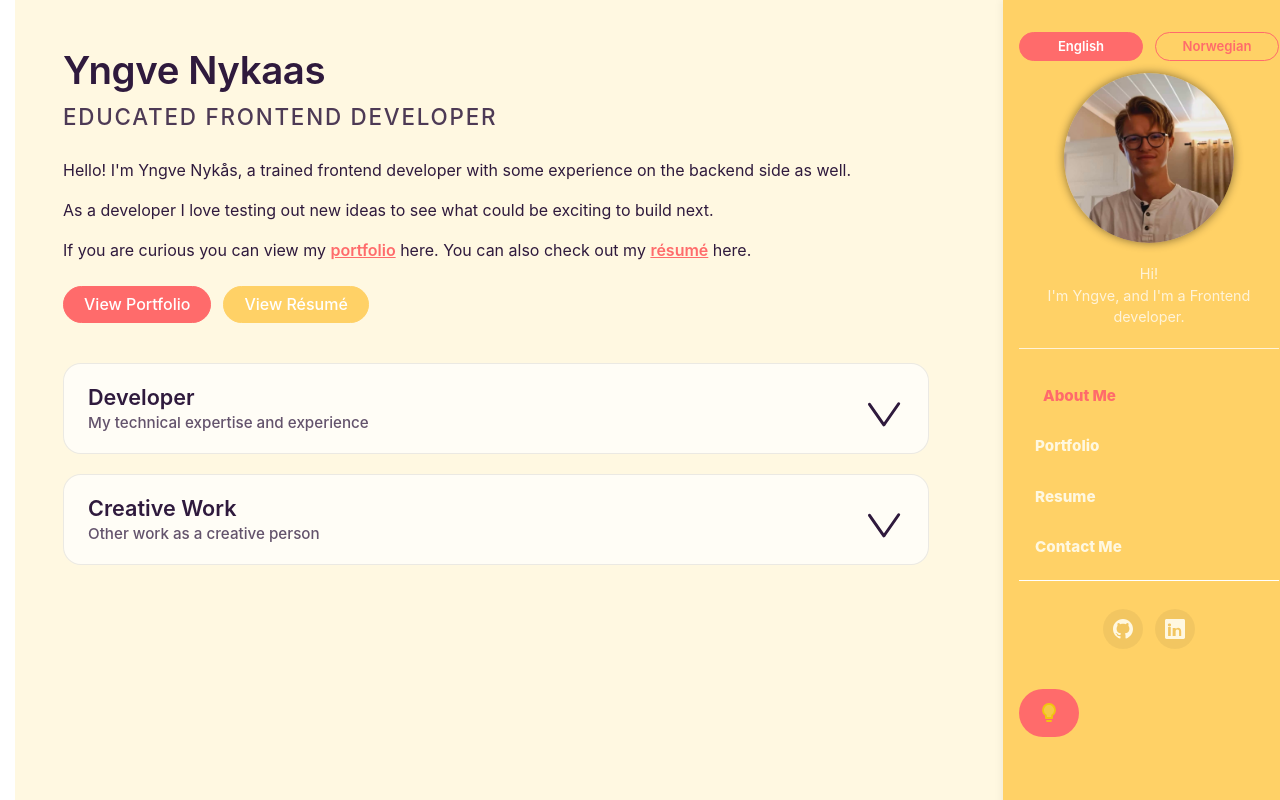
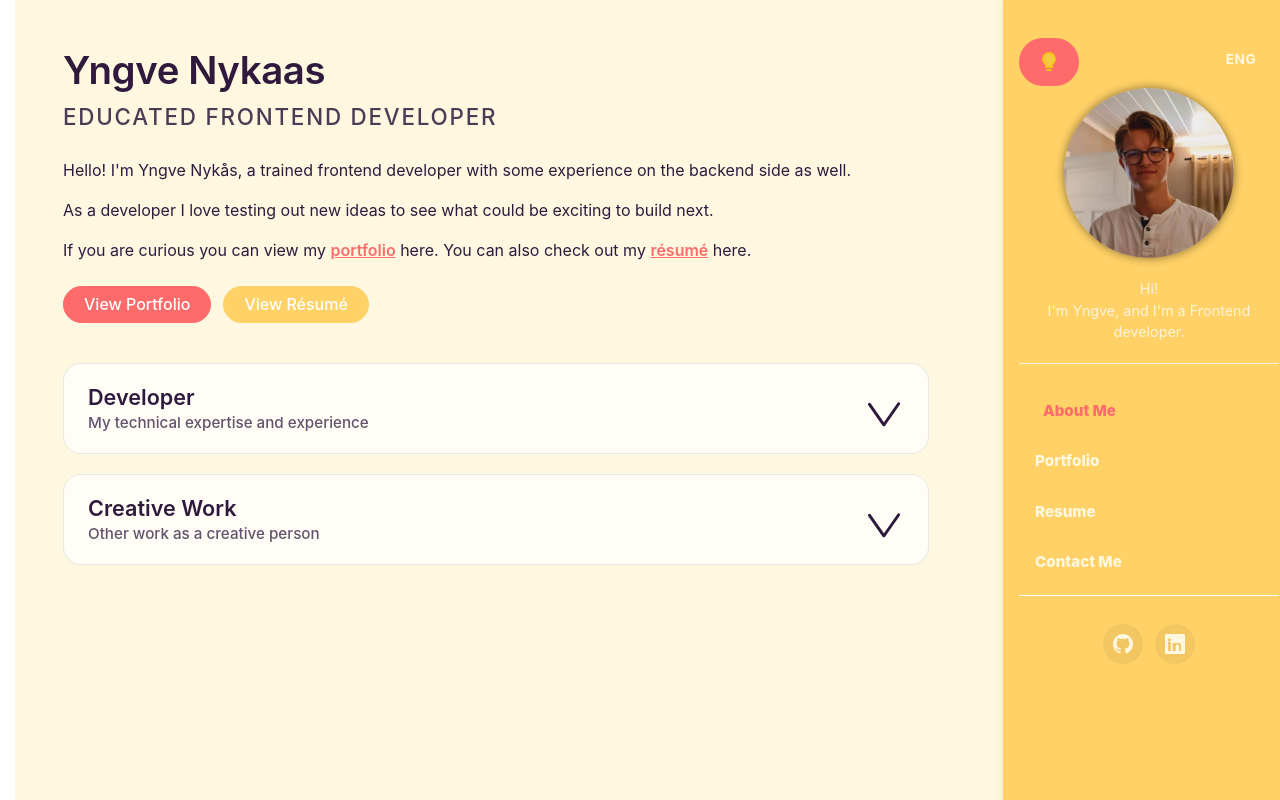
Before and after one commit to YngvN/YngvN.github.io, a React (Vite) app: page /#about in a window 1280 px wide. Built offline with nearby package versions, Linux system fonts and the light colour scheme.

Commit message:
Moved components

```diff
--- a/src/nav/nav.scss
+++ b/src/nav/nav.scss
@@ -47,11 +47,148 @@
         display: flex;
         flex-direction: column;
         gap: 0.75rem;
+        position: relative;
+        padding-top: 3.5rem;
+
+        .nav-toggle-row {
+            position: absolute;
+            top: 0;
+            left: 0;
+            right: 0;
+            display: flex;
+            gap: 0.65rem;
+            align-items: stretch;
+            width: 100%;
+            justify-content: space-between;
+
+            > :where(button, .theme-toggle) {
+                flex: 0 0 auto;
+                max-width: none;
+            }
+
+            >.theme-toggle {
+                margin-top: 6px;
+                transition: width 0.3s ease, margin-top 0.3s ease;
+            }
+        }
 
         .language-toggle {
-            display: flex;
-            gap: 0.75rem;
-            justify-content: center;
+            --lang-shift: 0%;
+            --lang-scale: 1;
+            width: auto;
+            max-width: none;
+            align-self: center;
+            height: 48px;
+            padding: 0.25rem;
+            border-radius: 999px;
+            border: 1px solid transparent;
+            background-color: colors.color("secondary");
+            color: colors.color("background");
+            display: grid;
+            grid-template-columns: repeat(2, 1fr);
+            align-items: center;
+            position: relative;
+            cursor: pointer;
+            overflow: hidden;
+            transition: background-color 0.3s ease, color 0.3s ease, border-color 0.3s ease, width 0.3s ease, max-width 0.3s ease;
+
+            .language-toggle__collapsed {
+                position: absolute;
+                inset: 0;
+                display: flex;
+                align-items: center;
+                justify-content: center;
+                font-weight: 700;
+                letter-spacing: 0.04em;
+                font-size: 0.85rem;
+                z-index: 1;
+                opacity: 0;
+                transition: opacity 0.2s ease, transform 0.25s ease;
+                pointer-events: none;
+            }
+
+            .language-toggle__option {
+                display: inline-flex;
+                align-items: center;
+                justify-content: center;
+                font-weight: 700;
+                font-size: 0.8rem;
+                text-transform: uppercase;
+                letter-spacing: 0.04em;
+                position: relative;
+                z-index: 2;
+                color: inherit;
+                transition: opacity 0.2s ease, transform 0.25s ease;
+            }
+
+            .language-toggle__slider {
+                position: absolute;
+                top: 4px;
+                left: 4px;
+                width: calc(50% - 4px);
+                height: calc(100% - 8px);
+                border-radius: 999px;
+                background-color: colors.color("primary");
+                box-shadow: 0 8px 20px rgba(0, 0, 0, 0.15);
+                transition: transform 0.3s ease;
+                z-index: 1;
+                transform: translateX(var(--lang-shift)) scale(var(--lang-scale));
+            }
+
+            &.lang-no .language-toggle__slider {
+                --lang-shift: 100%;
+            }
+
+            &.lang-en .language-toggle__collapsed,
+            &.lang-no .language-toggle__collapsed {
+                opacity: 1;
+            }
+
+            &:hover {
+                border-color: rgba(0, 0, 0, 0.12);
+            }
+
+            &.language-toggle--compact {
+                width: 76px;
+                max-width: 76px;
+                padding: 0.25rem 0.35rem;
+                grid-template-columns: 1fr;
+                justify-content: center;
+                --lang-scale: 0.85;
+                justify-self: start;
+
+                .language-toggle__collapsed {
+                    opacity: 1;
+                    transform: translateY(0);
+                }
+
+                .language-toggle__option,
+                .language-toggle__slider {
+                    opacity: 0;
+                    transform: translateX(var(--lang-shift)) scale(var(--lang-scale));
+                    pointer-events: none;
+                    transition: none;
+                }
+            }
+
+            &.language-toggle--expanded {
+                width: 100%;
+                max-width: none;
+                --lang-scale: 1;
+                justify-self: stretch;
+
+                .language-toggle__collapsed {
+                    opacity: 0;
+                    transform: translateY(-6px);
+                }
+
+                .language-toggle__option,
+                .language-toggle__slider {
+                    opacity: 1;
+                    transform: translateX(var(--lang-shift)) scale(var(--lang-scale));
+                    pointer-events: auto;
+                }
+            }
         }
 
         img.nav-avatar {
@@ -142,6 +279,20 @@ body[data-theme='dark'] {
         color: colors.color-dark("text");
         transition: background-color 0.3s ease, color 0.3s ease;
 
+        .language-toggle {
+            background-color: color-mix(in srgb, colors.color-dark("background") 75%, colors.color-dark("secondary") 25%);
+            color: colors.color-dark("text");
+            border-color: rgba(255, 255, 255, 0.08);
+
+            .language-toggle__slider {
+                background-color: colors.color-dark("primary");
+            }
+
+            &:hover {
+                border-color: rgba(255, 255, 255, 0.16);
+            }
+        }
+
         .social-links a {
             background-color: rgba(255, 255, 255, 0.08);
         }
--- a/src/nav/nav.tsx
+++ b/src/nav/nav.tsx
@@ -1,4 +1,4 @@
-import { useState, type FC } from 'react';
+import { useEffect, useRef, useState, type FC } from 'react';
 import type { PageName } from '../types/pages';
 import avatarImage from '../assets/images/me.jpeg';
 import type { Language } from '../types/language';
@@ -49,6 +49,8 @@ const Nav: FC<NavProps> = ({
     onThemeToggle = () => { },
 }) => {
     const [isOpen, setIsOpen] = useState(false);
+    const [isLanguageExpanded, setIsLanguageExpanded] = useState(false);
+    const languageButtonRef = useRef<HTMLButtonElement | null>(null);
     const { description, links } = navCopy[language];
 
     const toggleNav = () => setIsOpen((prev) => !prev);
@@ -58,27 +60,52 @@ const Nav: FC<NavProps> = ({
         setIsOpen(false);
     };
 
-    const handleLanguageClick = (code: Language) => {
-        if (code === language) return;
-        onLanguageChange(code);
+    const toggleLanguage = () => {
+        if (!isLanguageExpanded) {
+            setIsLanguageExpanded(true);
+            return;
+        }
+        onLanguageChange(language === 'en' ? 'no' : 'en');
     };
+
+    useEffect(() => {
+        if (!isLanguageExpanded) return undefined;
+        const handleClickOutside = (event: MouseEvent | TouchEvent) => {
+            if (!languageButtonRef.current) return;
+            if (event.target instanceof Node && !languageButtonRef.current.contains(event.target)) {
+                setIsLanguageExpanded(false);
+            }
+        };
+        document.addEventListener('pointerdown', handleClickOutside);
+        return () => document.removeEventListener('pointerdown', handleClickOutside);
+    }, [isLanguageExpanded]);
 
     return (
         <div className={`nav-shell${isOpen ? ' open' : ''}`}>
             <nav className={`navbar${isOpen ? ' open' : ''}`}>
                 <div className="navbar-brand mb-4">
-                    <div className="language-toggle" role="group" aria-label="Change language">
-                        {languageOptions.map(({ code, label }) => (
-                            <button
-                                type="button"
-                                key={code}
-                                className={`language-button${code === language ? ' active' : ''}`}
-                                onClick={() => handleLanguageClick(code)}
-                                aria-pressed={code === language}
-                            >
-                                {label}
-                            </button>
-                        ))}
+                    <div className="nav-toggle-row">
+                        <ThemeToggle theme={theme} onToggle={onThemeToggle} language={language} />
+                        <button
+                            type="button"
+                            className={`language-toggle${language === 'en' ? ' lang-en' : ' lang-no'}${isLanguageExpanded ? ' language-toggle--expanded' : ' language-toggle--compact'}`}
+                            onClick={toggleLanguage}
+                            aria-label="Toggle language"
+                            aria-pressed={language === 'no'}
+                            aria-expanded={isLanguageExpanded}
+                            ref={languageButtonRef}
+                        >
+                            <span className="language-toggle__collapsed" aria-hidden="true">
+                                {language === 'en' ? 'ENG' : 'NOR'}
+                            </span>
+                            <span className="language-toggle__option">
+                                <span className="language-toggle__label">English</span>
+                            </span>
+                            <span className="language-toggle__option">
+                                <span className="language-toggle__label">Norwegian</span>
+                            </span>
+                            <span className="language-toggle__slider" aria-hidden="true" />
+                        </button>
                     </div>
                     <img src={avatarImage} alt="Picture of me" className="nav-avatar" />
                 </div>
@@ -119,7 +146,6 @@ const Nav: FC<NavProps> = ({
                         </svg>
                     </a>
                 </div>
-                <ThemeToggle theme={theme} onToggle={onThemeToggle} language={language} />
             </nav>
             <button
                 type="button"
```
